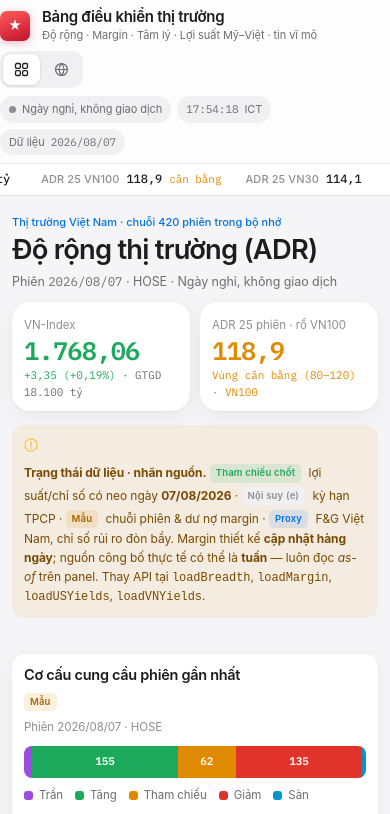
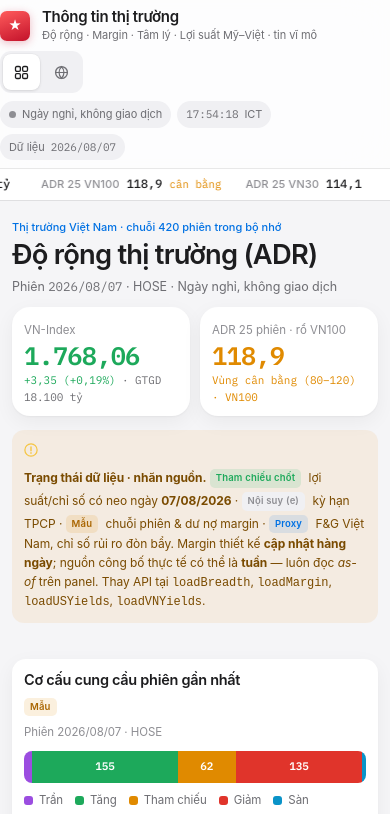
Before and after one commit to Tarzanjp/vn-market-dashboard, a plain HTML site: page index.html in a window 390 px wide. Shown: the top 814 px of the page. Drawn offline with Linux system fonts and the light colour scheme.

Commit message:
Rename brand to Thong tin thi truong; mobile layout fixes

```diff
--- a/index.html
+++ b/index.html
@@ -3,7 +3,7 @@
 <head>
 <meta charset="utf-8" />
 <meta name="viewport" content="width=device-width, initial-scale=1, viewport-fit=cover" />
-<title>Bảng điều khiển thị trường · Độ rộng · Margin · Tâm lý · Lợi suất VN</title>
+<title>Thông tin thị trường · Độ rộng · Margin · Tâm lý · Lợi suất VN</title>
 <link rel="preconnect" href="https://fonts.googleapis.com">
 <link rel="preconnect" href="https://fonts.gstatic.com" crossorigin>
 <link href="https://fonts.googleapis.com/css2?family=Inter:wght@400;500;600;700&family=IBM+Plex+Mono:wght@400;500;600&display=swap" rel="stylesheet">
@@ -101,11 +101,21 @@
 @media(max-width:760px){.nav a span{display:none}.nav a{padding:6px 10px}}
 
 /* ---------- ticker ---------- */
-.tape{background:var(--surface);box-shadow:0 1px 0 var(--hairline);overflow:hidden}
-.tape-in{display:flex;animation:slide 60s linear infinite;width:max-content}
+.tape{
+  background:var(--surface);box-shadow:0 1px 0 var(--hairline);
+  overflow:hidden;max-width:100%;width:100%;
+  contain:layout paint; /* không đẩy scroll ngang trang */
+}
+.tape-in{
+  display:flex;animation:slide 60s linear infinite;width:max-content;
+  will-change:transform;
+}
 .tape:hover .tape-in{animation-play-state:paused}
+@media (prefers-reduced-motion: reduce){
+  .tape-in{animation:none;transform:none;flex-wrap:wrap;width:100%;justify-content:flex-start}
+}
 @keyframes slide{to{transform:translateX(-50%)}}
-.tk{display:flex;align-items:baseline;gap:7px;padding:8px 18px;white-space:nowrap}
+.tk{display:flex;align-items:baseline;gap:7px;padding:8px 18px;white-space:nowrap;flex:none}
 .tk b{font-weight:500;font-size:11px;color:var(--dim);letter-spacing:.01em}
 .tk .v{font-family:var(--mono);font-size:12.5px;font-weight:500}
 .tk .c{font-family:var(--mono);font-size:11px}
@@ -466,17 +476,21 @@
 }
 
 /* ========== RESPONSIVE: tablet + iPhone ========== */
+html, body{overflow-x:hidden;max-width:100%}
+.wrap, .layout, .col-main, main{max-width:100%;min-width:0}
 .scroll, .tbl-x{
   -webkit-overflow-scrolling:touch;
   overflow-x:auto;
   max-width:100%;
 }
 .hist, .scenarios{min-width:640px}
-/* bảng lợi suất / top CTCK — cuộn ngang trên mobile */
-.panel{overflow-x:clip}
+/* bảng lợi suất / top CTCK — cuộn ngang trên mobile, không tràn page */
+.panel{overflow-x:clip;max-width:100%}
 @media(max-width:900px){
   .panel{overflow-x:auto;-webkit-overflow-scrolling:touch}
   .panel > table{min-width:480px}
+  /* touch target tablet */
+  .seg button,.nav a{min-height:36px}
 }
 
 /* ----- tablet (iPad portrait / landscape nhỏ) ----- */
@@ -651,7 +665,7 @@
     <div class="brand">
       <div class="mark">★</div>
       <div>
-        <h1>Bảng điều khiển thị trường</h1>
+        <h1>Thông tin thị trường</h1>
         <p>Độ rộng · Margin · Tâm lý · Lợi suất Mỹ–Việt · tin vĩ mô</p>
       </div>
     </div>
@@ -986,7 +1000,7 @@
   </div><!-- /layout -->
 
   <footer>
-    Bảng điều khiển thị trường v13 · Tham khảo / nghiên cứu, không phải khuyến nghị đầu tư.
+    Thông tin thị trường v13 · Tham khảo / nghiên cứu, không phải khuyến nghị đầu tư.
     Số liệu có thể chênh nhà cung cấp; panel gắn nhãn <b>Mẫu</b>, <b>Proxy</b>, <b>Nội suy</b> không dùng như số chốt lệnh.
   </footer>
 </main>
```
Also changed, not shown: the-gioi.html (+3 -3 lines).
